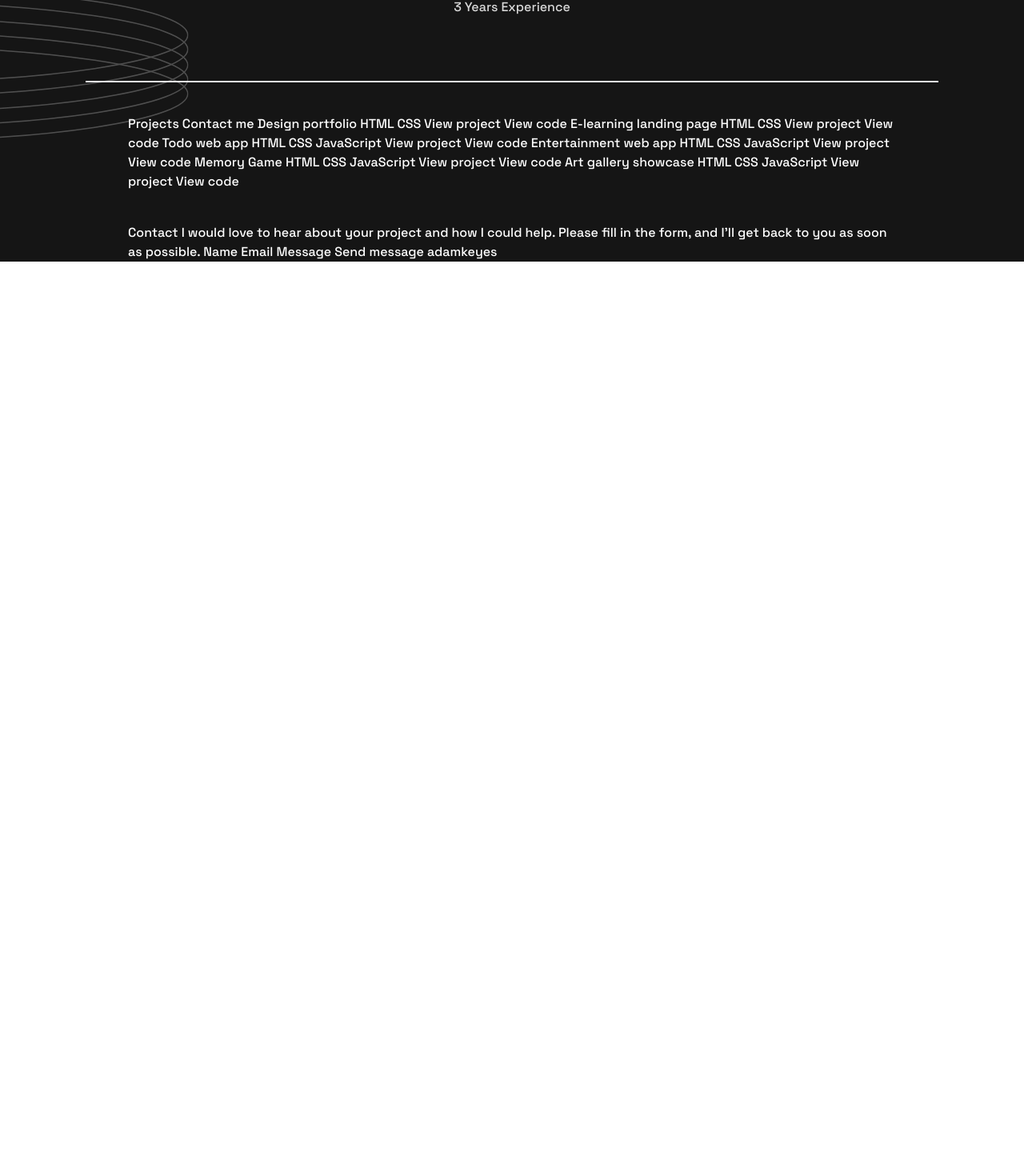
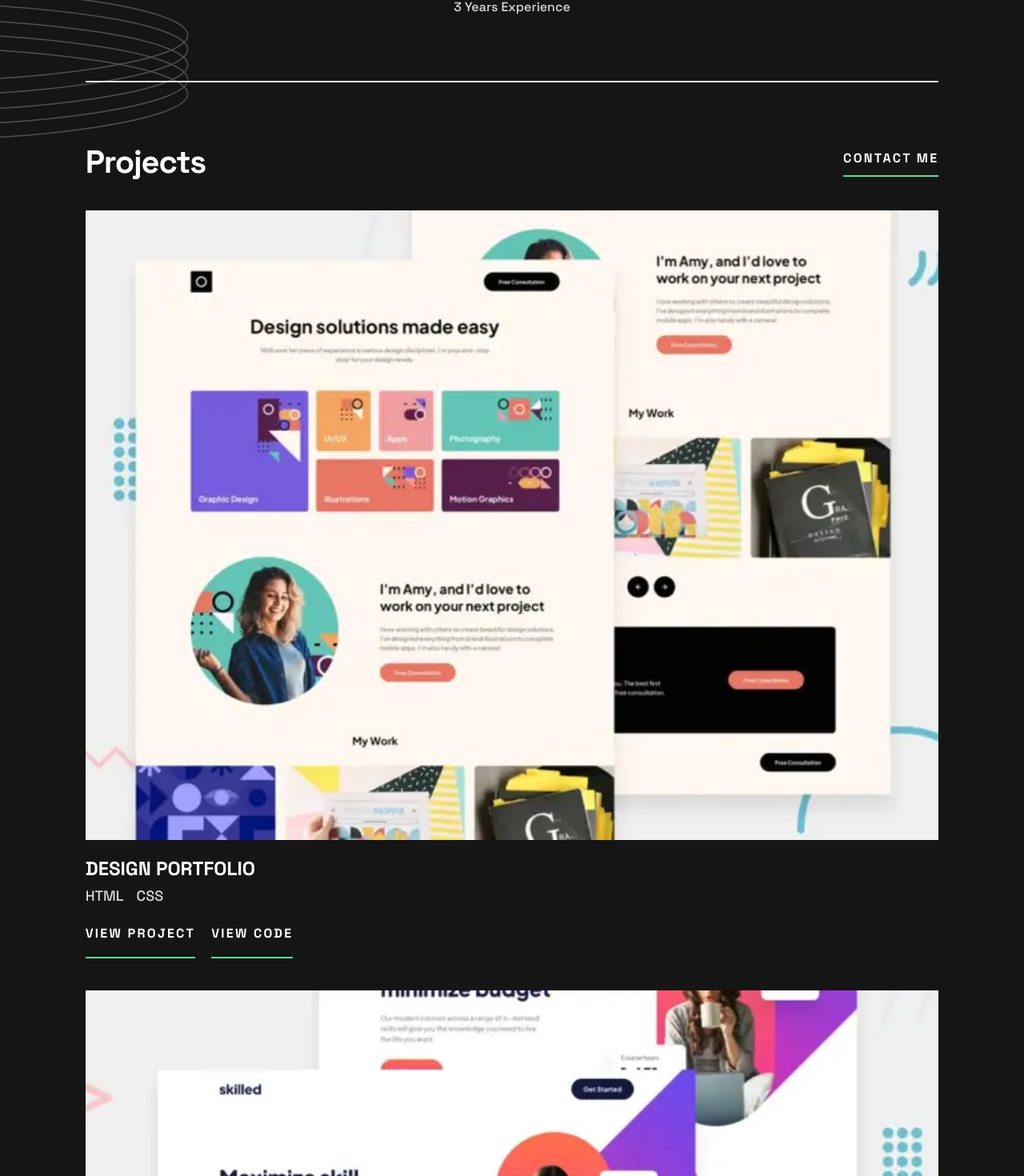
Before and after one commit to TheWonderingGecko/Portfolio-design, a React (Vite) app: page / in a window 1280 px wide. Shown: the part 1065-2535 px from the top of the page at 80% size. Before the commit the page ends 1392 px from the top, so only its background shows below. Built offline with nearby package versions, Linux system fonts and the light colour scheme.

Commit message:
project section done

```diff
--- a/src/App.jsx
+++ b/src/App.jsx
@@ -5,26 +5,33 @@ import frontend_mentor from './assets/images/icon-frontend-mentor.svg'
 import twitter from './assets/images/icon-twitter.svg'
 import rings from './assets/images/pattern-rings.svg'
 import circle from './assets/images/pattern-circle.svg'
+import project_1 from './assets/images/thumbnail-project-1-small.webp'
+import project_2 from './assets/images/thumbnail-project-2-small.webp'
+import project_3 from './assets/images/thumbnail-project-3-small.webp'
+import project_4 from './assets/images/thumbnail-project-4-small.webp'
+import project_5 from './assets/images/thumbnail-project-5-small.webp'
+import project_6 from './assets/images/thumbnail-project-6-small.webp'
+import Project_Card from './components/Project_Card'
 
 function App() {
   return (
-    <div className="h-full w-screen bg-base font-portfolio_text relative ">
+    <div className="relative w-screen h-full bg-base font-portfolio_text ">
       <img
         src={rings}
         alt=""
-        className="absolute top-36 -left-72 transform scale-150 landscape:-left-1/2"
+        className="absolute transform scale-150 top-36 -left-72 landscape:-left-1/2"
       />
 
       <img src={circle} alt="" className="absolute top-44 -right-12 " />
 
-      <article className="flex flex-col gap-10 justify-center items-center text-top text-text_color">
-        <section className=" w-5/6 flex  relative flex-col text-center gap-5 justify-center h-full pb-20 border-b-2">
-          <div className="h-full w-full  flex justify-center  items-center flex-col relative ">
-            <h1 className="text-m font-bold leading-m absolute top-5">
+      <article className="flex flex-col items-center justify-center gap-10 text-top text-text_color">
+        <section className="relative flex flex-col justify-center w-5/6 h-full gap-5 pb-20 text-center border-b-2 ">
+          <div className="relative flex flex-col items-center justify-center w-full h-full ">
+            <h1 className="absolute font-bold text-m leading-m top-5">
               adamkeyes
             </h1>
-            <div className="absolute top-16 w-3/5 p-2 landscape:top-4 landscape:w-full ">
-              <ul className=" flex justify-between">
+            <div className="absolute w-3/5 p-2 top-16 landscape:top-4 landscape:w-full ">
+              <ul className="flex justify-between ">
                 <li>
                   <a href="#">
                     <img src={github} alt="" />
@@ -53,29 +60,31 @@ function App() {
             <img
               src={profile_pic}
               alt=""
-              className=" w-3/5  h-80  opacity-3  landscape:w-1/4"
+              className="w-3/5 h-80 opacity-3 landscape:w-1/4"
             />
           </div>
-          <h2 className=" mobile-header font-bold">
+          <h2 className="font-bold mobile-header">
             Nice to meet you! I'm{' '}
-            <span className=" border-b-4 border-underlined ">Adam Keyes.</span>
+            <span className="border-b-4 border-underlined">Adam Keyes.</span>
           </h2>
-          <p className=" text-m_sm font-semibold leading-m_sm text-sub_text_color">
+          <p className="font-semibold text-m_sm leading-m_sm text-sub_text_color">
             Based in the UK, I'm a front-end developer passionate about building
             accessible web apps that users love.
           </p>
-          <h2 className="  ">
-            <span className=" border-b-2 border-underlined pb-2 uppercase font-bold leading-m_sm tracking-m_sm text-m_sm">
-              <a href="#">Contact me</a>
+          <h3 className="">
+            <span className="pb-2 font-bold uppercase border-b-2 border-underlined leading-m_sm tracking-m_sm text-m_sm ">
+              <a href="#" className="hover:text-underlined">
+                Contact me
+              </a>
             </span>
-          </h2>
+          </h3>
         </section>
 
-        <section className="w-5/6 flex  relative flex-col text-center gap-3 justify-center h-full pb-20 border-b-2">
+        <section className="relative flex flex-col justify-center w-5/6 h-full gap-3 pb-20 text-center border-b-2">
           <img
             src={rings}
             alt=""
-            className="absolute -bottom-11 -right-3/4  transform scale-150 landscape:-left-1/2"
+            className="absolute transform scale-150 -bottom-11 -right-3/4 landscape:-left-1/2"
           />
 
           <div>
@@ -105,18 +114,79 @@ function App() {
           </div>
         </section>
 
-        <section className="w-3/4">
-          Projects Contact me Design portfolio HTML CSS View project View code
-          E-learning landing page HTML CSS View project View code Todo web app
-          HTML CSS JavaScript View project View code Entertainment web app HTML
-          CSS JavaScript View project View code Memory Game HTML CSS JavaScript
-          View project View code Art gallery showcase HTML CSS JavaScript View
-          project View code
+        <section className="w-5/6 ">
+          <div className="flex items-center justify-between mt-10">
+            <h2 className="font-bold mobile-header">Projects</h2>{' '}
+            <h3 className="flex">
+              <span className="items-start pb-2 font-bold uppercase border-b-2 border-underlined leading-m_sm tracking-m_sm text-m_sm">
+                <a href="#" className="hover:text-underlined">
+                  Contact me
+                </a>
+              </span>
+            </h3>
+          </div>
+          <Project_Card
+            title="Design portfolio"
+            image={project_1}
+            skills={['html', 'css']}
+          />
+          <Project_Card
+            title="E-learning landing page"
+            image={project_2}
+            skills={['html', 'css']}
+          />
+          <Project_Card
+            title="Todo web app"
+            image={project_3}
+            skills={['html', 'css', 'javascript']}
+          />
+
+          <Project_Card
+            title="Entertainment web app"
+            image={project_4}
+            skills={['html', 'css', 'javascript']}
+          />
+          <Project_Card
+            title="Memory Game"
+            image={project_5}
+            skills={['html', 'css', 'javascript']}
+          />
+          <Project_Card
+            title="Art gallery showcase"
+            image={project_6}
+            skills={['html', 'css', 'javascript']}
+          />
         </section>
-        <section className="w-3/4">
-          Contact I would love to hear about your project and how I could help.
-          Please fill in the form, and I’ll get back to you as soon as possible.
-          Name Email Message Send message adamkeyes
+        <section className="flex flex-col items-center justify-center gap-5">
+          <h2 className="font-bold text-[40px] leading-[40px] -tracking-[1.14px]">
+            Contact
+          </h2>{' '}
+          <p className="w-5/6 text-center text-sub_text_color text-m_sm leading-m_sm">
+            I would love to hear about your project and how I could help. Please
+            fill in the form, and I’ll get back to you as soon as possible.
+          </p>
+          <form className="uppercase text-sub_text_color">
+            <div>
+              <label for="name">Name:</label>
+              <input type="text" id="name" name="name" className="bg-base" />
+            </div>
+            <div>
+              <label for="email">Email:</label>
+              <input type="email" id="email" name="email" className="bg-base" />
+            </div>
+            <div>
+              <label for="message">Message:</label>
+              <textarea
+                id="message"
+                name="message"
+                className="bg-base"
+              ></textarea>
+            </div>
+            <div>
+              <span>Send message</span>
+            </div>
+          </form>
+          adamkeyes
         </section>
       </article>
     </div>
--- /dev/null
+++ b/src/components/Project_Card.jsx
@@ -0,0 +1,22 @@
+const Project_Card = (props) => {
+  return (
+    <div className="flex flex-col justify-center gap-5 my-10">
+      <img src={props.image} alt={props.title} />
+      <h3 className="font-bold uppercase text-m leading-m ">{props.title}</h3>
+      <div className="flex gap-4 -mt-4 font-semibold uppercase text-blg leading-blg text-sub_text_color">
+        {props.skills.map((skill) => {
+          return <span>{skill}</span>
+        })}
+      </div>
+      <div className="flex gap-5 font-bold uppercase text-m_sm leading-m_sm tracking-m_sm ">
+        <span className="pb-4 border-b-2 border-underlined hover:text-underlined">
+          <a href="#">View project</a>
+        </span>
+        <span className="pb-4 border-b-2 border-underlined hover:text-underlined">
+          <a href="#">View code</a>
+        </span>
+      </div>
+    </div>
+  )
+}
+export default Project_Card
```
